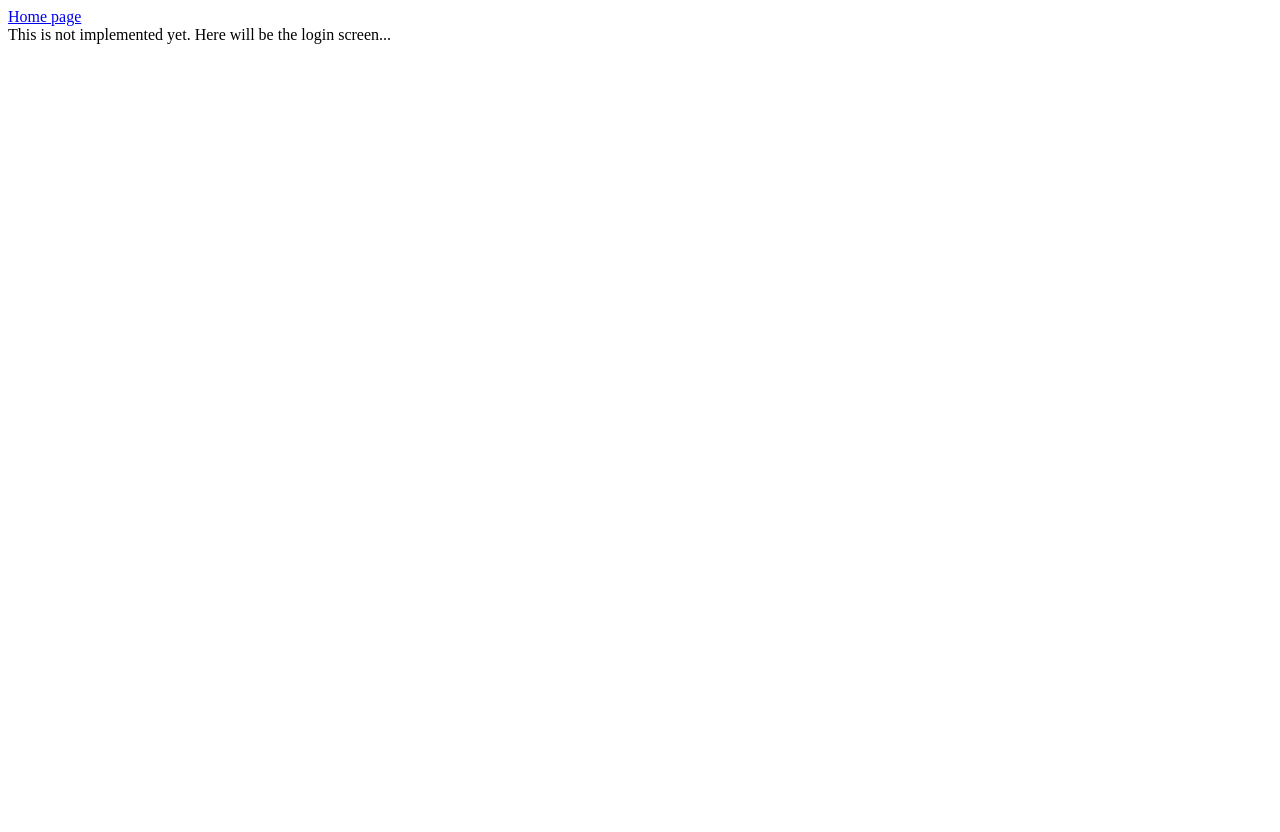
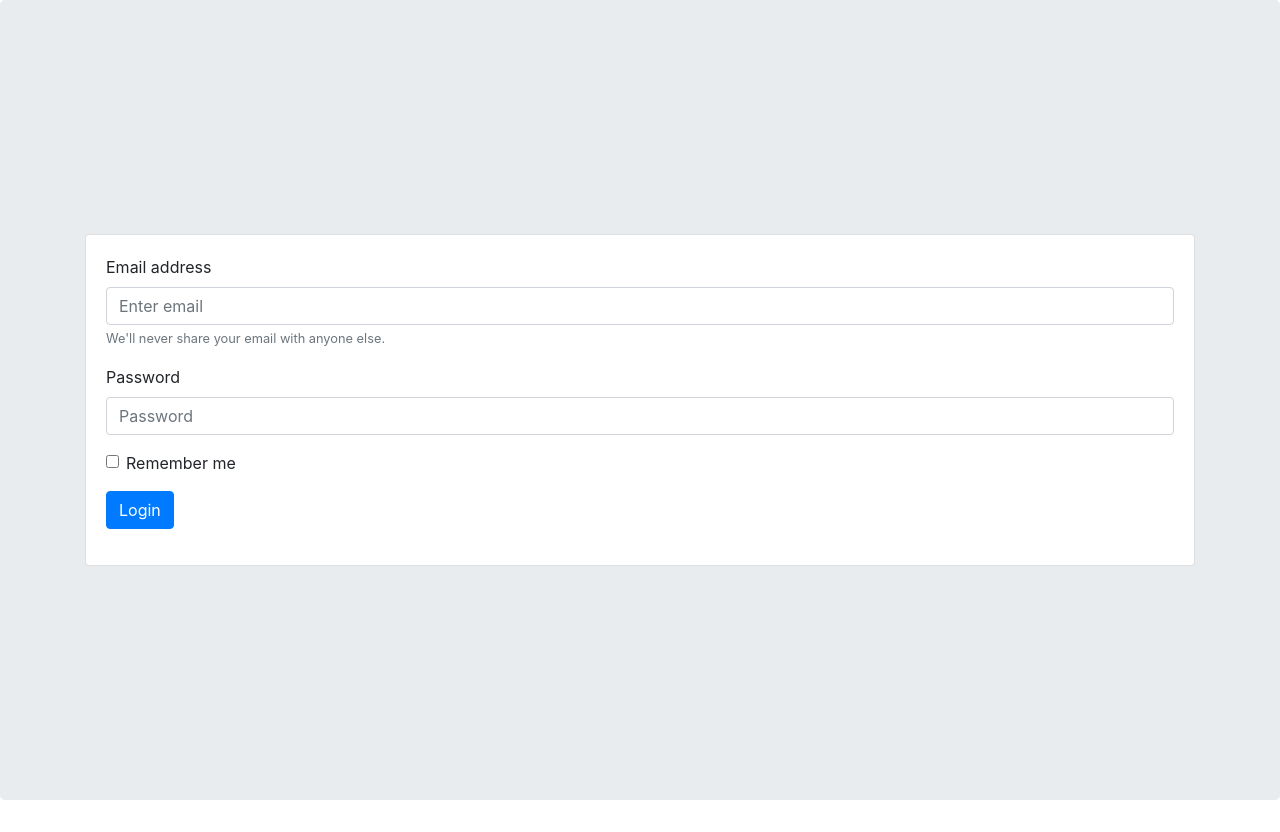
Before and after one commit to aldeno/simple-fb-app, a website: page public/index.html at #!/login in a window 1280 px wide. Before the commit the page ends 800 px from the top, so only its background shows below. Drawn offline with nearby package versions, Linux system fonts and the light colour scheme; some packages are replaced by stand-ins of ours.

Commit message:
added login page

```diff
--- a/package.json
+++ b/package.json
@@ -9,7 +9,8 @@
   "author": "Alden Obradovic",
   "license": "ISC",
   "dependencies": {
-    "express": "^4.16.4"
+    "express": "^4.16.4",
+    "mongojs": "^2.6.0"
   },
   "devDependencies": {
     "lite-server": "^2.4.0"
--- a/public/index.html
+++ b/public/index.html
@@ -2,17 +2,38 @@
 
 <head>
     <title>Sample social network</title>
+
     <script src="https://ajax.googleapis.com/ajax/libs/angularjs/1.6.9/angular.js"></script>
     <script src="https://ajax.googleapis.com/ajax/libs/angularjs/1.6.9/angular-route.js"></script>
     <script src="js/app.js"></script>
     <script src="js/mainController.js"></script>
     <script src="js/loginController.js"></script>
+
+    <link rel="stylesheet" href="https://stackpath.bootstrapcdn.com/bootstrap/4.3.1/css/bootstrap.min.css"
+        integrity="sha384-ggOyR0iXCbMQv3Xipma34MD+dH/1fQ784/j6cY/iJTQUOhcWr7x9JvoRxT2MZw1T" crossorigin="anonymous">
+
+    <link rel="stylesheet" href="styles/main.css">
+
+    <meta name="viewport" content="width=device-width, initial-scale=1, shrink-to-fit=no">
+
 </head>
 
 <body>
-    <div ng-app="app">
+    <div class="jumbotron  vertical-center">
+    <div ng-app="app" class="container">
         <div ng-view></div>
     </div>
+</div>
+
+    <script src="https://code.jquery.com/jquery-3.3.1.slim.min.js"
+        integrity="sha384-q8i/X+965DzO0rT7abK41JStQIAqVgRVzpbzo5smXKp4YfRvH+8abtTE1Pi6jizo" crossorigin="anonymous">
+    </script>
+    <script src="https://cdnjs.cloudflare.com/ajax/libs/popper.js/1.14.7/umd/popper.min.js"
+        integrity="sha384-UO2eT0CpHqdSJQ6hJty5KVphtPhzWj9WO1clHTMGa3JDZwrnQq4sF86dIHNDz0W1" crossorigin="anonymous">
+    </script>
+    <script src="https://stackpath.bootstrapcdn.com/bootstrap/4.3.1/js/bootstrap.min.js"
+        integrity="sha384-JjSmVgyd0p3pXB1rRibZUAYoIIy6OrQ6VrjIEaFf/nJGzIxFDsf4x0xIM+B07jRM" crossorigin="anonymous">
+    </script>
 </body>
 
 </html>
--- a/public/js/app.js
+++ b/public/js/app.js
@@ -4,6 +4,7 @@ var app = angular.module('app', ['ngRoute']);
 app.config(function($routeProvider) {
     $routeProvider
     .when("/", {
+        redirectTo: '/login',
         templateUrl: "./templates/main.html",
         controller: 'mainCtrl'
     })
--- /dev/null
+++ b/public/styles/main.css
@@ -0,0 +1,7 @@
+.vertical-center {
+    min-height: 100%;  /* Fallback for browsers do NOT support vh unit */
+    min-height: 100vh; /* These two lines are counted as one :-)       */
+
+    display: flex;
+    align-items: center;
+  }
--- a/public/templates/login.html
+++ b/public/templates/login.html
@@ -1,8 +1,19 @@
-<div>
-    <div>
-        <a href="#!/">Home page</a>
-    </div>
-    <div>
-        This is not implemented yet. Here will be the login screen...
-    </div>
+<div class="card card-body">
+    <form>
+        <div class="form-group">
+            <label for="exampleInputEmail1">Email address</label>
+            <input type="email" class="form-control" id="exampleInputEmail1" aria-describedby="emailHelp"
+                placeholder="Enter email">
+            <small id="emailHelp" class="form-text text-muted">We'll never share your email with anyone else.</small>
+        </div>
+        <div class="form-group">
+            <label for="exampleInputPassword1">Password</label>
+            <input type="password" class="form-control" id="exampleInputPassword1" placeholder="Password">
+        </div>
+        <div class="form-group form-check">
+            <input type="checkbox" class="form-check-input" id="exampleCheck1">
+            <label class="form-check-label" for="exampleCheck1">Remember me</label>
+        </div>
+        <button type="submit" class="btn btn-primary">Login</button>
+    </form>
 </div>
```
Also changed, not shown: index.js (+14 -2 lines), 1 other file.
